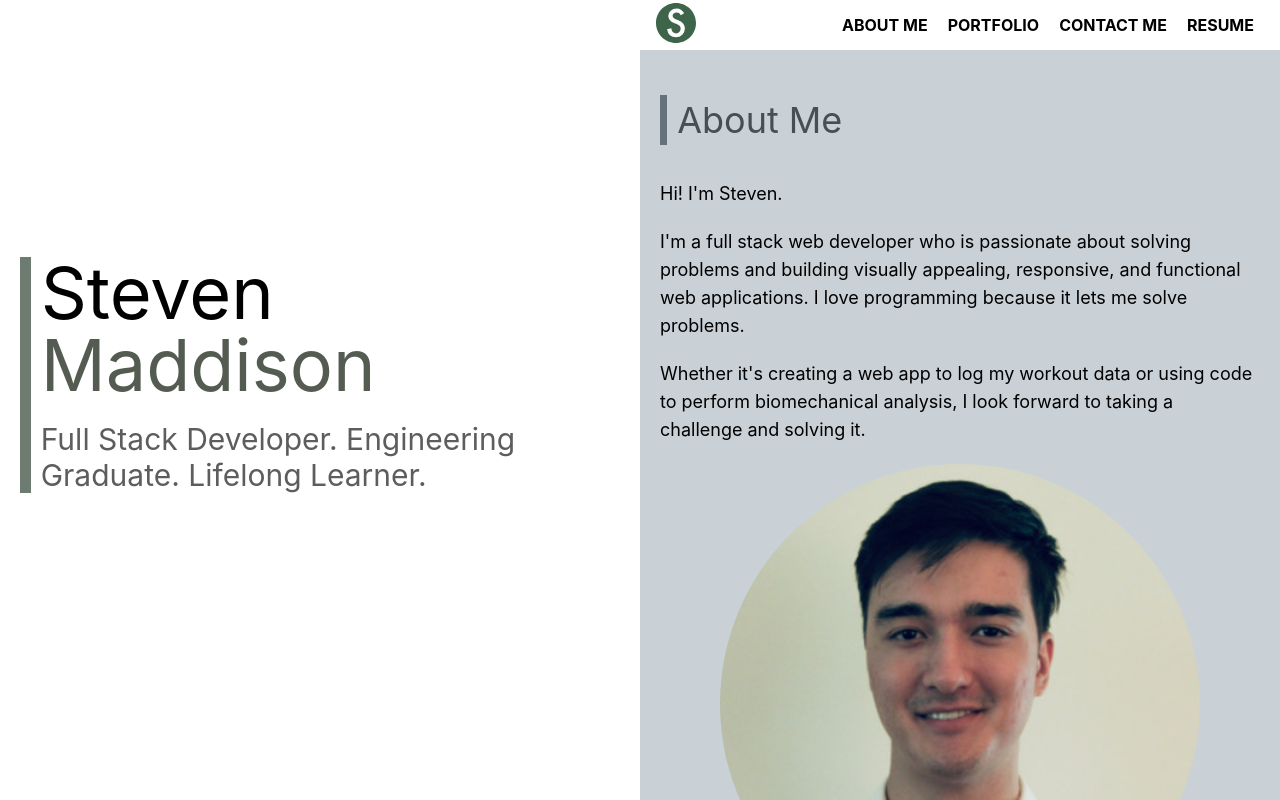
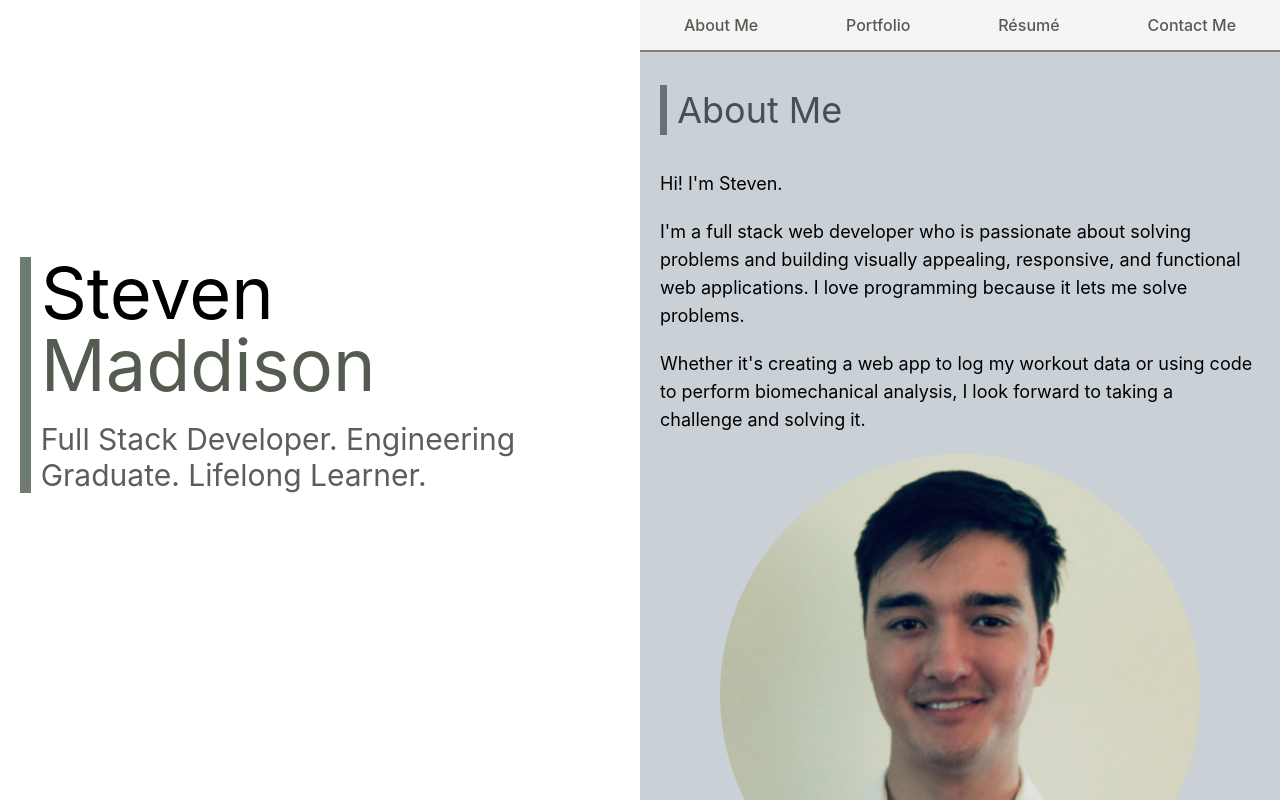
Before and after one commit to Stevtm/portfolio-v3, a React (Create React App) app: page / in a window 1280 px wide. Built offline with nearby package versions, Linux system fonts and the light colour scheme.

Commit message:
restyle header and nav responsively

```diff
--- a/src/components/About/styles.js
+++ b/src/components/About/styles.js
@@ -6,6 +6,10 @@ export const AboutSection = styled.section`
 
 	/* visual decorations */
 	background-color: ${({ theme }) => theme.pastelBlue.light};
+
+	@media (min-width: 641px) {
+		padding-top: 60px;
+	}
 `;
 
 export const ColorBar = styled.div`
--- a/src/components/Nav/index.js
+++ b/src/components/Nav/index.js
@@ -13,17 +13,17 @@ const Nav = () => {
 
 	return (
 		<Header>
-			<Logo href="/">
-				<SLogo></SLogo>
-			</Logo>
 			<MediaQuery maxWidth={640}>
+				<Logo href="/">
+					<SLogo></SLogo>
+				</Logo>
 				<div>
 					<Burger open={openBurger} setOpen={setOpenBurger}></Burger>
 					<Menu open={openBurger} setOpen={setOpenBurger}></Menu>
 				</div>
 			</MediaQuery>
 			<MediaQuery minWidth={641}>
-				<nav>
+				<nav style={{ width: "100%" }}>
 					<NavBar>
 						<NavTitle>
 							<NavLink href="#about">About Me</NavLink>
@@ -32,9 +32,11 @@ const Nav = () => {
 							<NavLink href="#portfolio">Portfolio</NavLink>
 						</NavTitle>
 						<NavTitle>
+							<NavLink href="#resume">Résumé</NavLink>
+						</NavTitle>
+						<NavTitle>
 							<NavLink href="#contact">Contact Me</NavLink>
 						</NavTitle>
-						<NavTitle>Resume</NavTitle>
 					</NavBar>
 				</nav>
 			</MediaQuery>
--- a/src/components/Nav/styles.js
+++ b/src/components/Nav/styles.js
@@ -5,9 +5,12 @@ export const Header = styled.header`
 	align-items: center;
 	display: flex;
 	flex-direction: row;
-	height: 40px;
-	justify-content: space-between;
-	margin: 5px 1rem;
+	margin: 0;
+	position: fixed;
+	width: 100%;
+	background-color: whitesmoke;
+	border-bottom: 2px solid grey;
+	/* backdrop-filter: blur(20px); */
 `;
 
 export const Logo = styled.a`
@@ -28,8 +31,13 @@ export const Logo = styled.a`
 
 export const NavBar = styled.ul`
 	/* box model */
+	align-items: center;
 	display: flex;
 	flex-direction: row;
+	justify-content: space-around;
+	padding: 0;
+	margin: 0;
+	width: 50%;
 
 	/* visual decorations */
 	list-style: none;
@@ -37,16 +45,15 @@ export const NavBar = styled.ul`
 
 export const NavTitle = styled.li`
 	/* box model */
-	padding: 5px 10px;
+	padding: 5px 5px;
+	margin: 8px 0;
 
 	/* typography */
 	color: black;
-	&:hover {
-		color: green;
-	}
-	font-weight: bold;
+	font-size: 1rem;
+	font-weight: 500;
+	line-height: 1.5rem;
 	text-align: center;
-	text-transform: uppercase;
 
 	/* visual decorations */
 	cursor: pointer;
@@ -54,9 +61,11 @@ export const NavTitle = styled.li`
 `;
 
 export const NavLink = styled.a`
-	/* box model */
+	/* visual decorations */
+	color: ${({ theme }) => theme.secondary};
+	text-decoration: none;
 
-	/* visual decorations */
-	color: black;
-	text-decoration: none;
+	&:hover {
+		color: black;
+	}
 `;
--- a/src/components/Resume/index.js
+++ b/src/components/Resume/index.js
@@ -25,7 +25,7 @@ import {
 
 const Resume = () => {
 	return (
-		<ResumeSection>
+		<ResumeSection id={"resume"}>
 			<ResumeHeader>
 				<ColorBar></ColorBar>
 				<HeaderText>Résumé</HeaderText>
```
